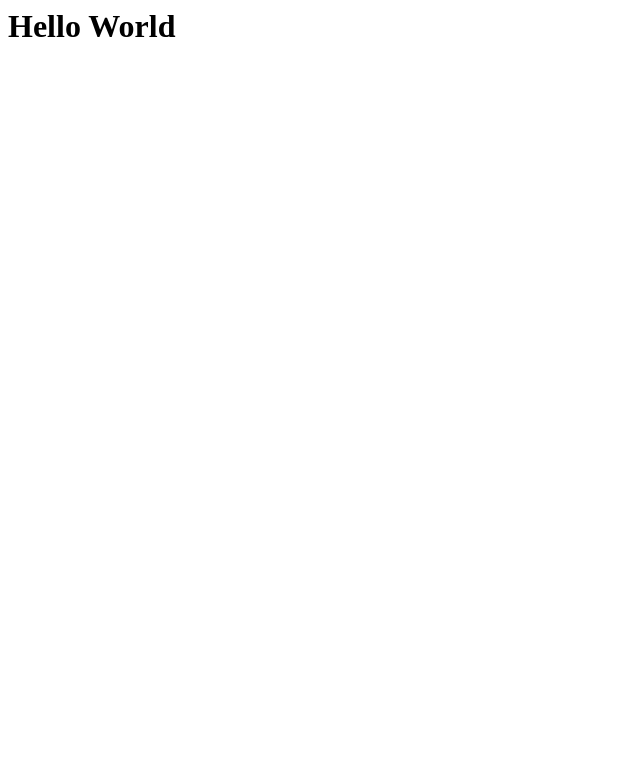
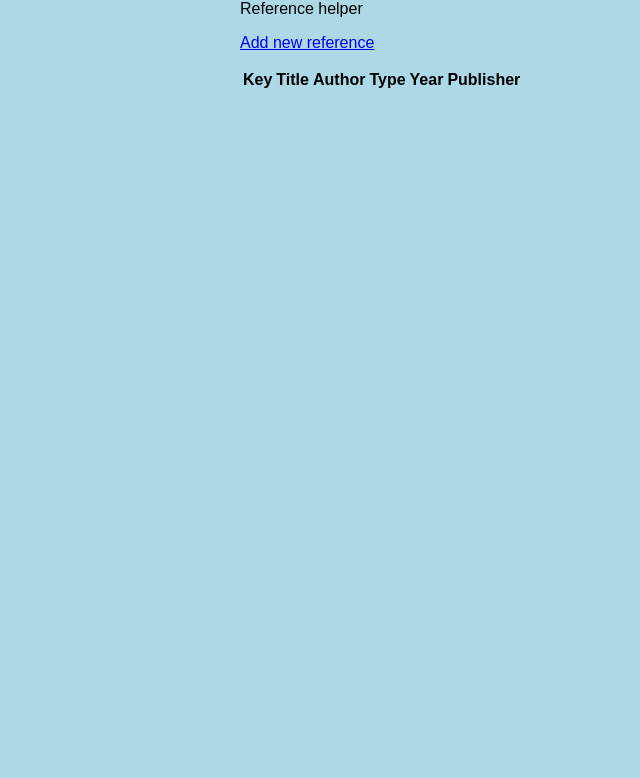
Before and after one commit to KieloLaaksosta/TodoApp, a Flask app: page / in a window 1280 px wide. Before the commit the part shown is almost empty. Shown: the top 778 px of the page, without its empty margins (0-640 px from the left). Run offline with Flask 3, Linux system fonts and the light colour scheme; lists and menus that the app fills with data are empty.

Commit message:
add css, index.html

```diff
--- a/src/templates/index.html
+++ b/src/templates/index.html
@@ -1 +1,41 @@
-<h1>Hello World</h1>
+<!DOCTYPE html>
+<html>
+
+<head>
+  <title>Reference helper</title>
+  <link rel="stylesheet" href="/static/main.css">
+</head>
+
+<body>
+  <div class="header">
+    Reference helper
+  </div>
+  <div class="nav">
+    <p>
+      <a href="/new_reference">Add new reference</a>
+    </p>
+  </div>
+  <div class="content">
+    <table>
+      <tr>
+        <th>Key</th>
+        <th>Title</th>
+        <th>Author</th>
+        <th>Type</th>
+        <th>Year</th>
+        <th>Publisher</th>
+      </tr>
+      {% for reference in references %}
+      <tr>
+        <td>{{ reference.key }}</td>
+        <td>{{ reference.title }}</td>
+        <td>{{ reference.author }}</td>
+        <td>{{ reference.type }}</td>
+        <td>{{ reference.year }}</td>
+        <td>{{ reference.publisher }}</td>
+      </tr>
+      {% endfor %}
+    </table>
+  </div>
+</body>
+</html>
--- /dev/null
+++ b/static/main.css
@@ -0,0 +1,10 @@
+body {
+  margin: auto;
+  max-width: 50em;
+  font-family: sans-serif;
+  background-color: lightblue;
+}
+
+h1, h2 {
+    margin: 0;
+}
```
